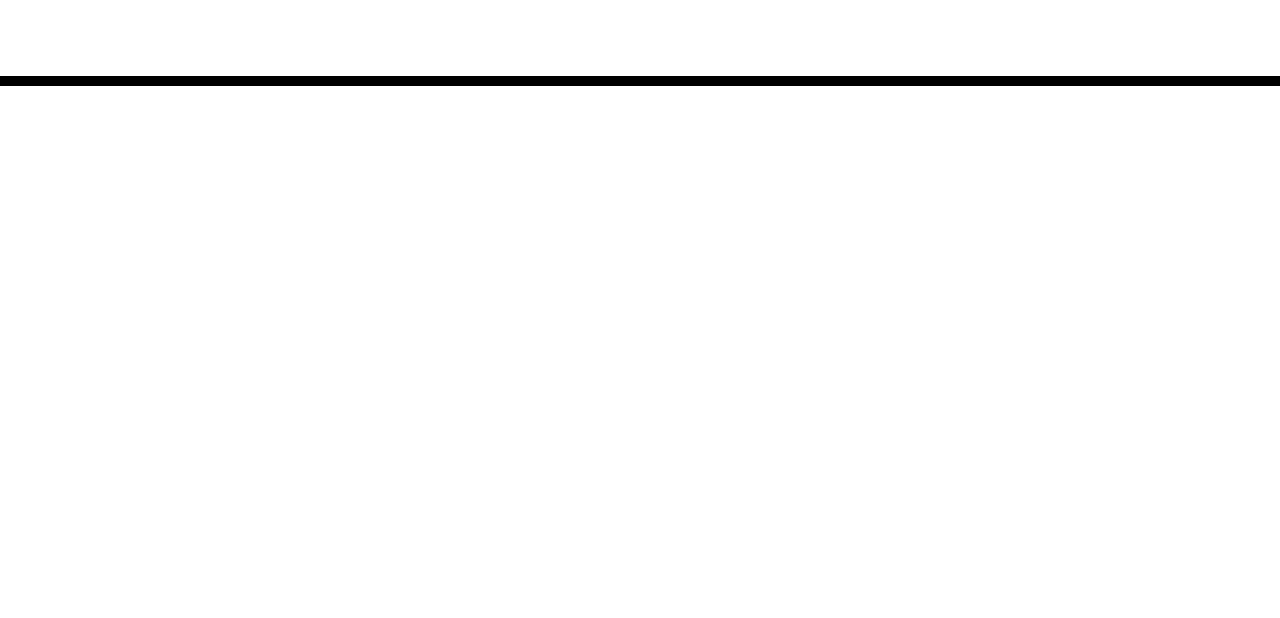
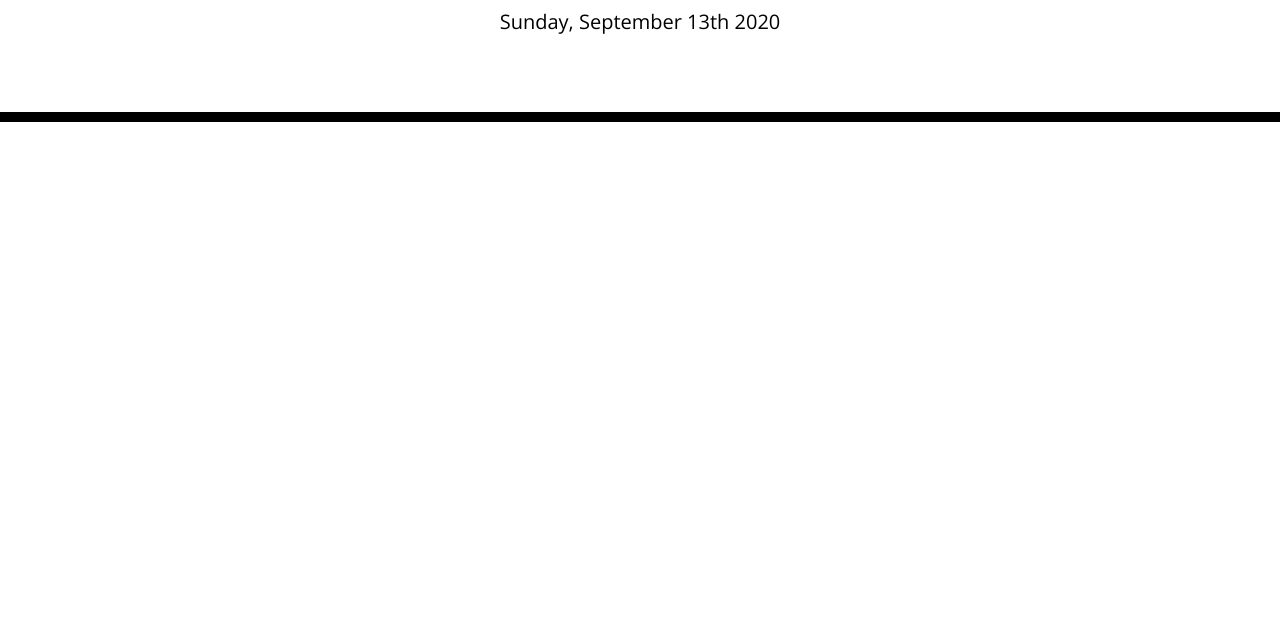
Before and after one commit to patrickhannan/05-daily-planner, a plain HTML site: page index.html in a window 1280 px wide. Shown: the part 182-800 px from the top of the page. Drawn offline with nearby package versions, Linux system fonts and the light colour scheme.

Commit message:
Added todays date to the top of the webpage.

```diff
--- a/index.html
+++ b/index.html
@@ -34,5 +34,6 @@
 
     <script src="https://code.jquery.com/jquery-3.4.1.min.js"></script>
     <script src="https://cdnjs.cloudflare.com/ajax/libs/moment.js/2.24.0/moment.min.js"></script>
+    <script src="script.js"></script>
   </body>
 </html>
--- a/script.js
+++ b/script.js
@@ -0,0 +1,6 @@
+$(function () {
+  var today = moment().format("dddd, MMMM Do YYYY")
+  var currentHour = moment().format("HH")
+
+  $("#currentDay").text(today)
+})
```
